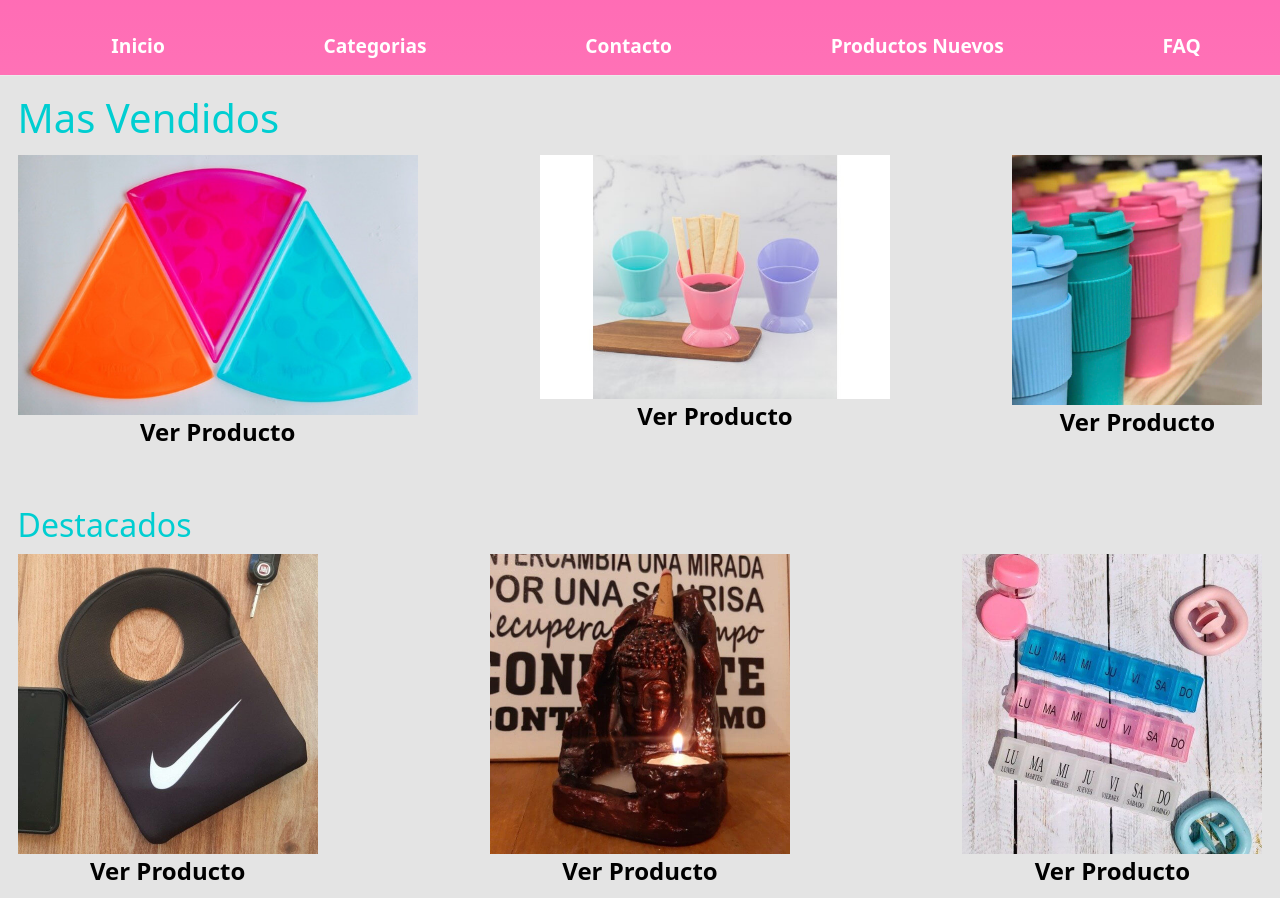
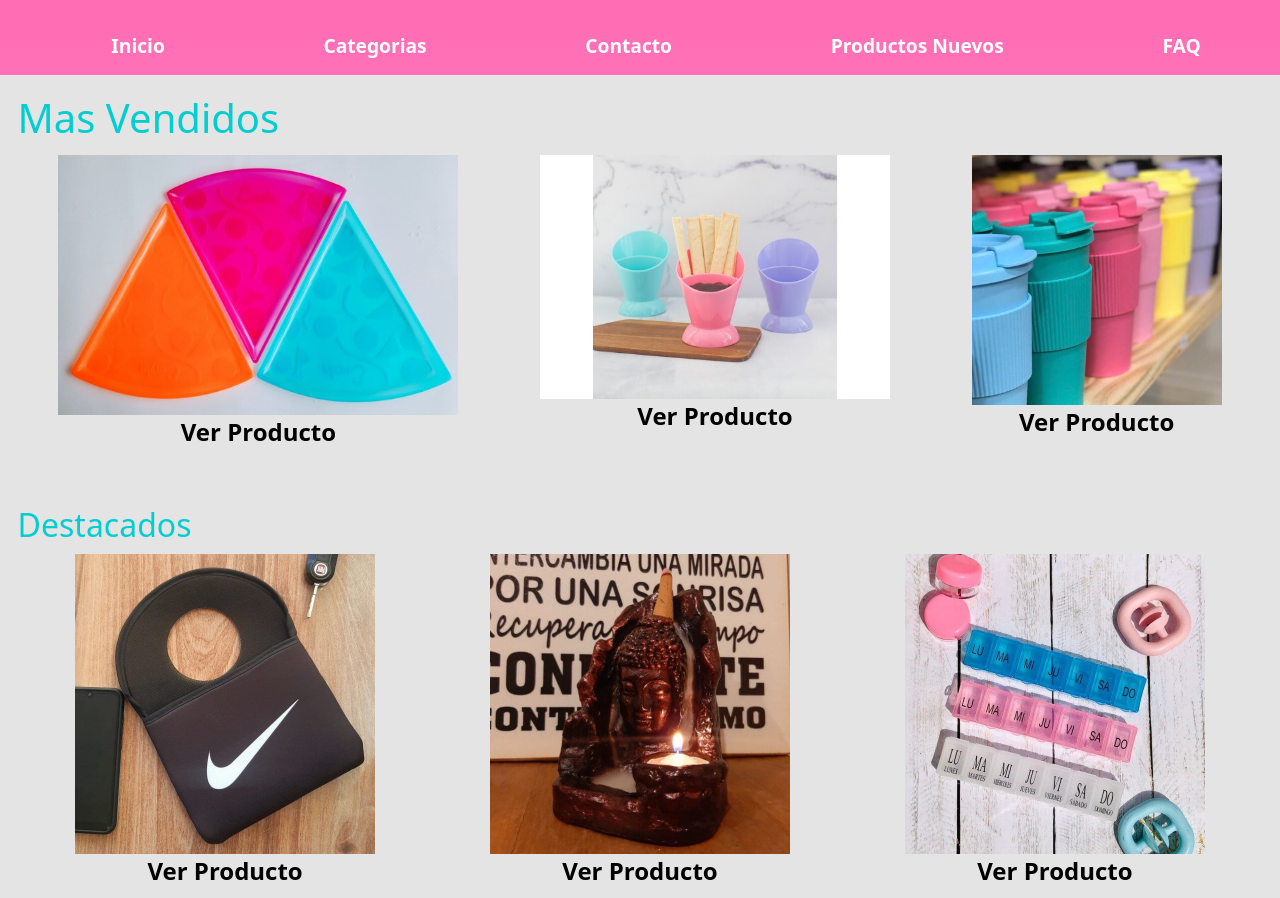
Before and after one commit to Eliasacosta2000/Primera-pagina-web, a website: page index.html in a window 1280 px wide. Shown: the part 54-952 px from the top of the page. Drawn offline with Linux system fonts and the light colour scheme; a web font is replaced by a local one.

Commit message:
Cambio en justify-content

```diff
--- a/scss/_index.scss
+++ b/scss/_index.scss
@@ -14,7 +14,7 @@ body {
     display: flex;
     flex-direction: "row";
     flex-wrap: wrap;
-    justify-content: space-between;
+    justify-content: space-around;
   }
 }
 
@@ -68,7 +68,7 @@ a:hover {
     display: flex;
     flex-direction: row;
     flex-wrap: wrap;
-    justify-content: space-between;
+    justify-content: space-around;
   }
 }
 
@@ -97,7 +97,7 @@ a:hover {
     display: flex;
     flex-direction: row;
     flex-wrap: wrap;
-    justify-content: space-between;
+    justify-content: space-around;
     margin-top: 10px;
   }
 }
```
Also changed, not shown: css1/style.css.
